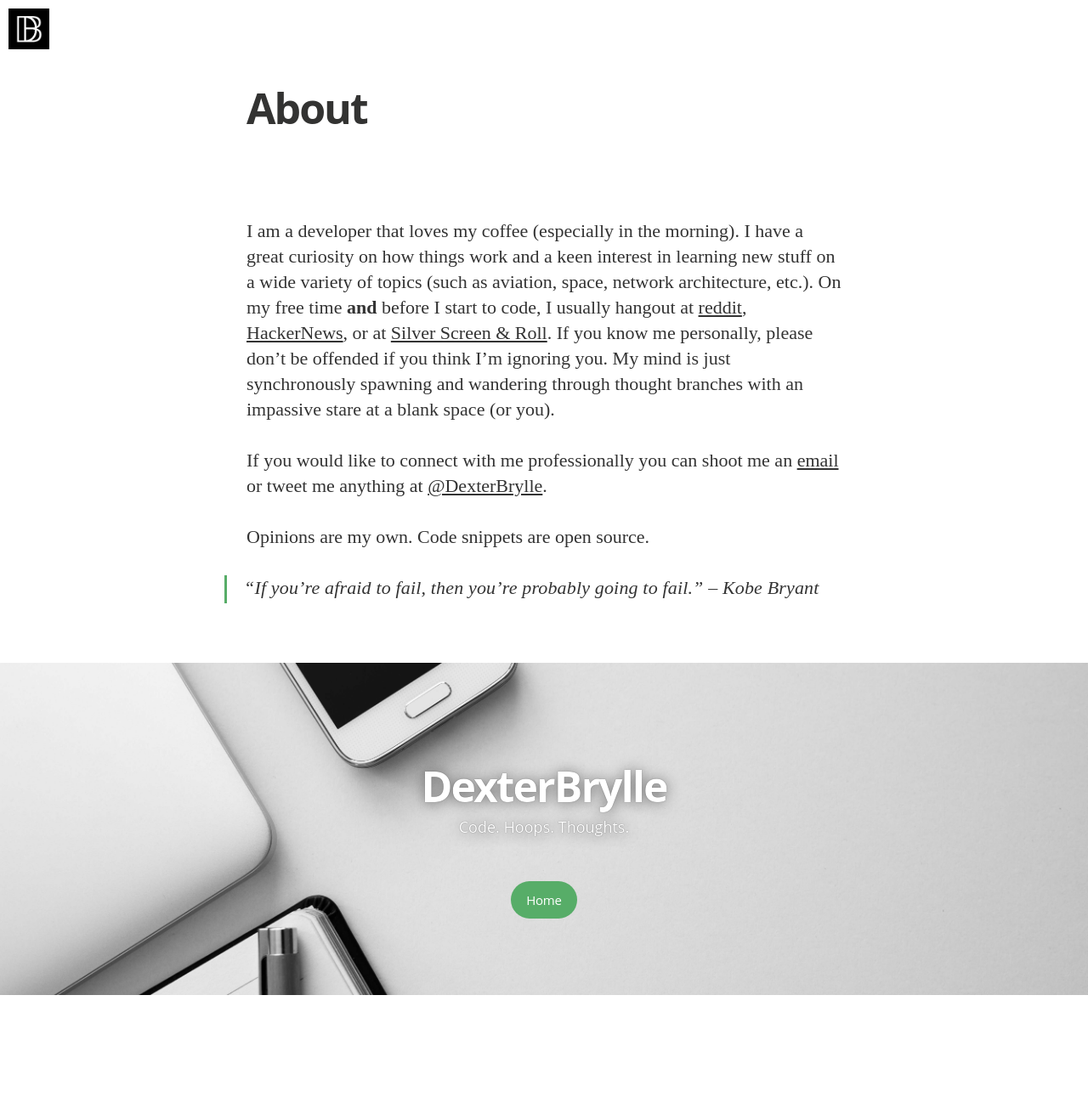
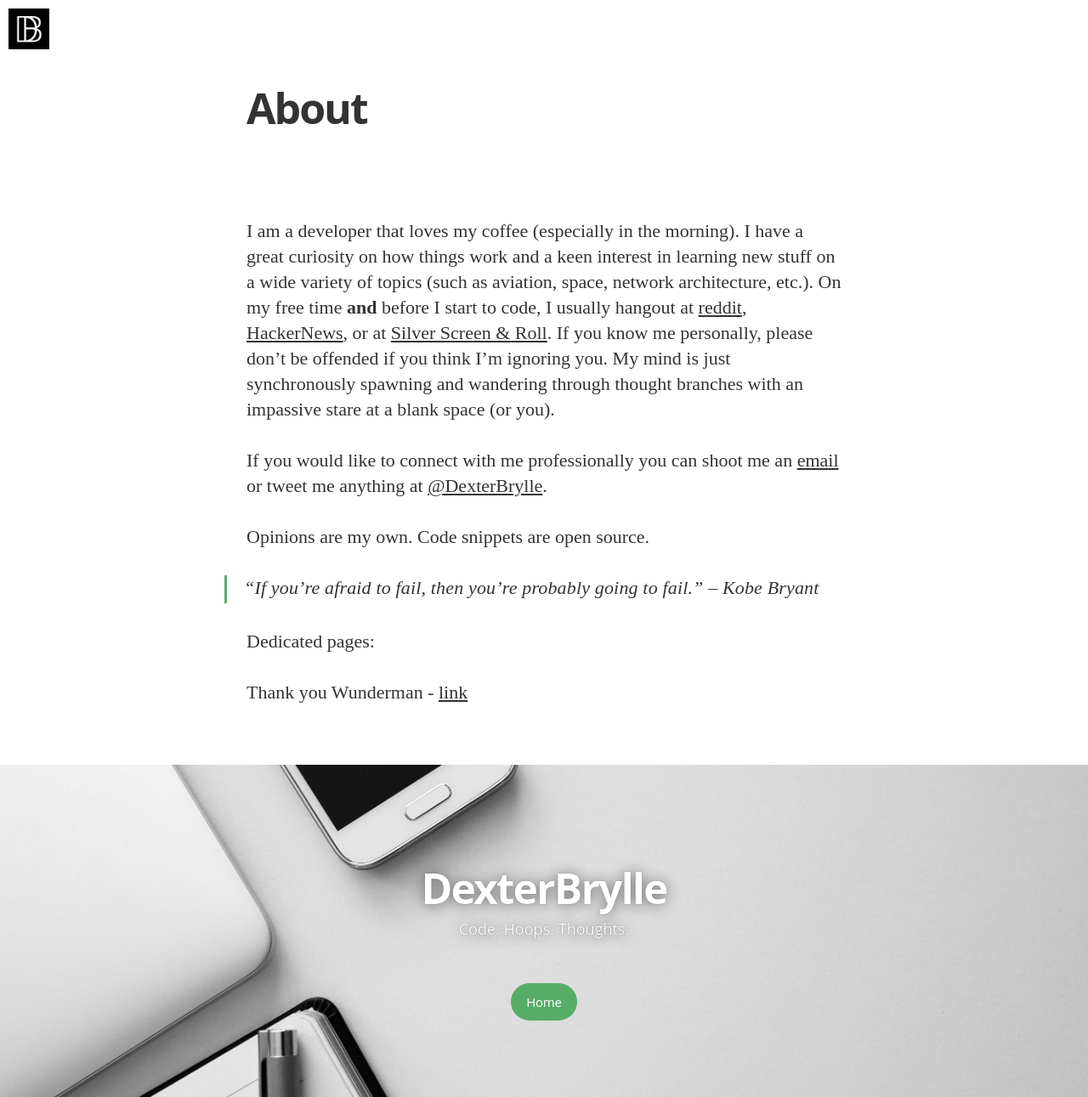
Before and after one commit to dexterbrylle/dexterbrylle.github.io, a Jekyll site: the page built from about.md, in a window 1280 px wide. Shown: the whole page at 85% size. Built offline with Jekyll 4.4.1, drawn with Linux system fonts in a browser that asks for light colours; nearby versions of some CDN libraries; some web fonts are replaced; Markdown is read by kramdown in place of the engine named in the settings; before the commit the page ends 1171 px from its top, so only the background shows below that.

```diff
--- a/about.md
+++ b/about.md
@@ -11,3 +11,7 @@ If you would like to connect with me professionally you can shoot me an [email](
 Opinions are my own. Code snippets are open source.
 
 > “If you’re afraid to fail, then you’re probably going to fail.” – Kobe Bryant
+
+Dedicated pages:
+
+Thank you Wunderman - [link](http://blog.dexterbrylle.xyz/thank-you-wunderman)
```
Also changed, not shown: _drafts/2015-10-02-thank-you-wunderman.md (renamed from _posts/2015-10-02-thank-you-wunderman.md).
